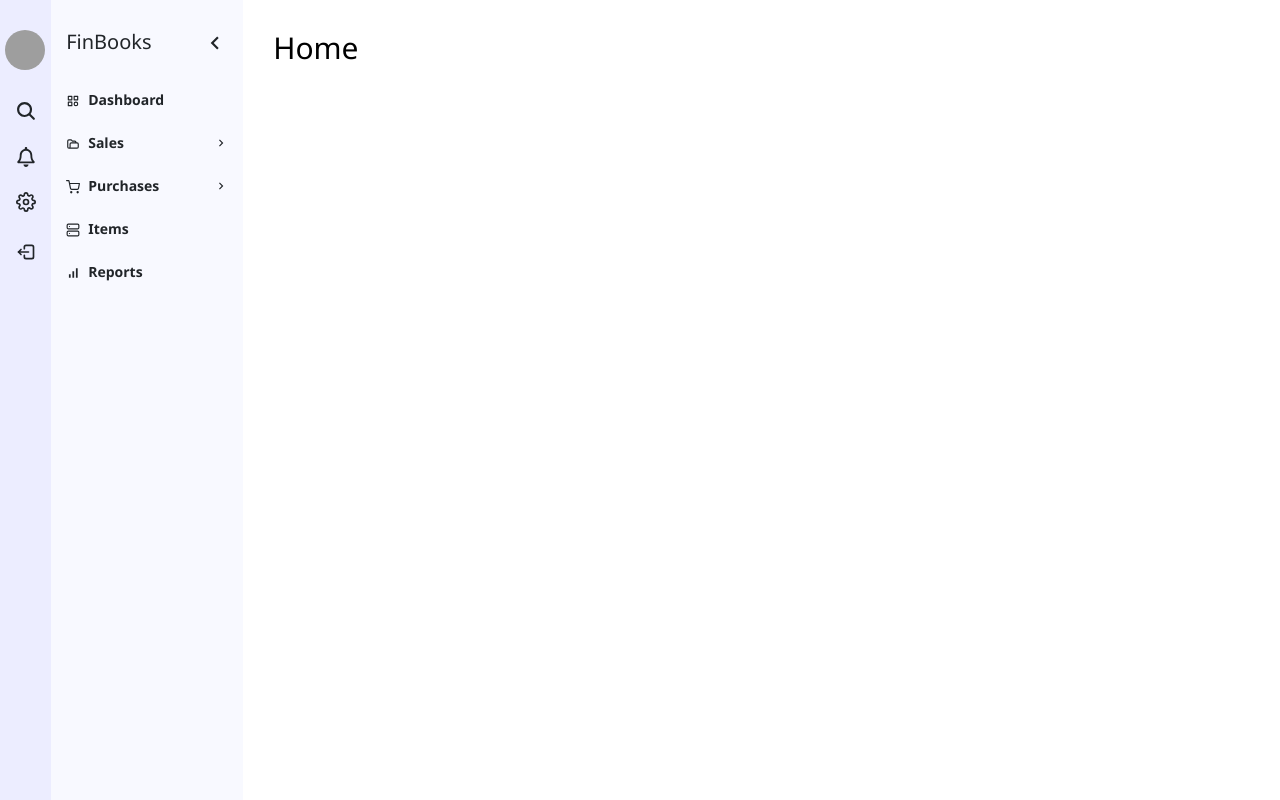
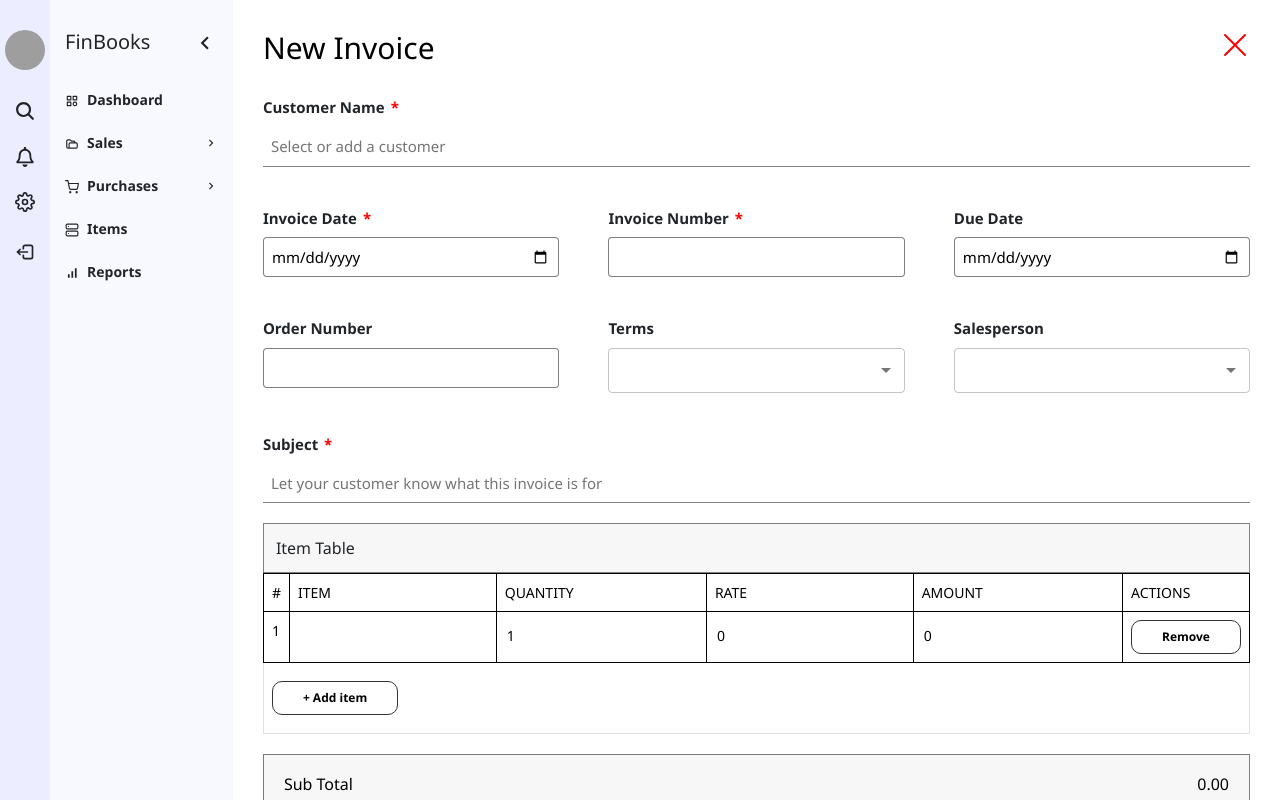
Before and after one commit to riverworldio/books-web, a React (Create React App) app: page /editInvoice/1 in a window 1280 px wide. Built offline with nearby package versions, Linux system fonts and the light colour scheme; grey boxes are pictures that could not be loaded.

Commit message:
invoice edit and table input done

```diff
--- a/src/App.js
+++ b/src/App.js
@@ -24,6 +24,7 @@
           <Route path="/Dashboard" element={<Dashboard />} />
           <Route path="/viewInvoices" element={<Invoice />} />
           <Route path="/newInvoice" element={<NewInvoice />} />
+          <Route path="/editInvoice/:id" element={<NewInvoice />} />
           <Route path="/Sales/Invoices" element={<InvoiceMain />} />
           <Route path="/Sales/Customers" element={<Customer />} />
           <Route path="/Items" element={<Items />} />
--- a/src/components/InvoiceTable/InvoiceTable.js
+++ b/src/components/InvoiceTable/InvoiceTable.js
@@ -122,9 +122,9 @@
         <Table sx={{ minWidth: 650 }} aria-label="simple table">
           <TableHead>
             <TableRow>
-              {/* <TableCell sx={styleCell}>Due Date</TableCell>
-              <TableCell sx={styleCell}>Issue Date</TableCell>
-              <TableCell sx={styleCell}>Order Num.</TableCell> */}
+              <TableCell sx={styleCell}>Due Date</TableCell>
+              <TableCell sx={styleCell}>Invoice Date</TableCell>
+              <TableCell sx={styleCell}>Order Num.</TableCell>
               <TableCell sx={styleCell}>Name</TableCell>
               <TableCell sx={styleCell}>Customer ID</TableCell>
               <TableCell sx={styleCell}>Amount</TableCell>
@@ -142,14 +142,14 @@
                 key={row.id}
                 sx={{ "&:last-child td, &:last-child th": { border: 0 } }}
               >
-                {/* <TableCell component="th" scope="row" sx={styleRow}>
+                <TableCell component="th" scope="row" sx={styleRow}>
                   {row.dueDate}
                 </TableCell>
-                <TableCell sx={styleRow}>{row.issueDate}</TableCell>
-                <TableCell sx={styleRow}>{row.orderNum}</TableCell> */}
+                <TableCell sx={styleRow}>{row.invoiceDate}</TableCell>
+                <TableCell sx={styleRow}>{row.orderNumber}</TableCell>
                 <TableCell sx={styleRow}>{row.customerName}</TableCell>
-                <TableCell sx={styleRow}>{row.id}</TableCell>
-                <TableCell sx={styleRow}>{row.Amount || "$0.00"}</TableCell>
+                <TableCell sx={styleRow}>{row.invoiceNumber || 0}</TableCell>
+                <TableCell sx={styleRow}>{row.total || "$0.00"}</TableCell>
                 <TableCell sx={styleRow} align="center">
                   {getStatusColor(row.status || "unknown")}
                 </TableCell>
@@ -165,7 +165,9 @@
                   </NavLink>
                 </TableCell>
                 <TableCell sx={styleRow}>
-                  <LuPenLine />
+                  <NavLink to={`/editInvoice/${row.id}`}>
+                    <LuPenLine />
+                  </NavLink>
                 </TableCell>
                 <TableCell sx={styleRow}>
                   <FaRegTrashAlt
--- a/src/components/Table/EditableTable.js
+++ b/src/components/Table/EditableTable.js
@@ -1,154 +1,120 @@
-import React, { useState } from "react";
-import { DndProvider, useDrag, useDrop } from "react-dnd";
-import { HTML5Backend } from "react-dnd-html5-backend";
+import React from "react";
+import TableRow from "./TableRow";
+import TableCell from "./TableCell";
+import "./Table.css";
+import OutlinedBtn from "../Buttons/OutlinedBtn/OutlinedBtn";
 
-const ItemTypes = {
-  ROW: "row",
+const EditableTable = ({
+  tablehead,
+  rows = [{ itemTable: "", quantity: "", rate: "", amount: "" }],
+  addRow,
+  updateRow,
+  removeRow,
+  btnName,
+}) => {
+  const handleAddRow = () => {
+    const newRow = {
+      id: Date.now().toString().slice(-4),
+      itemTable: "",
+      quantity: "",
+      rate: "",
+      amount: "",
     };
-
-const DraggableRow = ({
-  row,
-  index,
-  moveRow,
-  removeRow,
-  handleInputChange,
-}) => {
-  const ref = React.useRef(null);
-  const [{ isDragging }, drag] = useDrag({
-    type: ItemTypes.ROW,
-    item: { index },
-    collect: (monitor) => ({
-      isDragging: monitor.isDragging(),
-    }),
-  });
-
-  const [, drop] = useDrop({
-    accept: ItemTypes.ROW,
-    hover: (item, monitor) => {
-      if (!ref.current) {
-        return;
-      }
-      const dragIndex = item.index;
-      const hoverIndex = index;
-      if (dragIndex === hoverIndex) {
-        return;
-      }
-      const hoverBoundingRect = ref.current?.getBoundingClientRect();
-      const hoverMiddleY =
-        (hoverBoundingRect.bottom - hoverBoundingRect.top) / 2;
-      const clientOffset = monitor.getClientOffset();
-      const hoverClientY = clientOffset.y - hoverBoundingRect.top;
-
-      if (dragIndex < hoverIndex && hoverClientY < hoverMiddleY) {
-        return;
-      }
-      if (dragIndex > hoverIndex && hoverClientY > hoverMiddleY) {
-        return;
-      }
-      moveRow(dragIndex, hoverIndex);
-      item.index = hoverIndex;
-    },
-  });
-
-  drag(drop(ref));
-
-  return (
-    <tr ref={ref} style={{ opacity: isDragging ? 0.5 : 1 }}>
-      <td style={{ cursor: "move" }}>☰</td>
-      <td>
-        <input
-          type="text"
-          name="name"
-          value={row.name}
-          onChange={(event) => handleInputChange(index, event)}
-        />
-      </td>
-      <td>
-        <input
-          type="text"
-          name="quantity"
-          value={row.quantity}
-          onChange={(event) => handleInputChange(index, event)}
-        />
-      </td>
-      <td>
-        <input
-          type="text"
-          name="price"
-          value={row.price}
-          onChange={(event) => handleInputChange(index, event)}
-        />
-      </td>
-      <td>
-        <button onClick={() => removeRow(index)}>Remove</button>
-      </td>
-    </tr>
-  );
-};
-
-const EditableTable = ({ tablehead }) => {
-  const [rows, setRows] = useState([
-    { id: "1", name: "", quantity: "", price: "", amount: "" },
-  ]);
-
-  const handleAddRow = () => {
-    setRows([
-      ...rows,
-      {
-        id: `${rows.length + 1}`,
-        name: "",
-        quantity: "",
-        price: "",
-        amount: "",
-      },
-    ]);
-  };
-
-  const handleRemoveRow = (index) => {
-    const newRows = rows.filter((_, i) => i !== index);
-    setRows(newRows);
+    addRow(newRow);
   };
 
   const handleInputChange = (index, event) => {
     const { name, value } = event.target;
-    const newRows = rows.map((row, i) =>
-      i === index ? { ...row, [name]: value } : row
-    );
-    setRows(newRows);
+    const updatedRow = {
+      ...rows[index],
+      [name]: value,
+    };
+    if (name === "rate" || name === "quantity") {
+      const quantity =
+        parseFloat(name === "quantity" ? value : rows[index]?.quantity) || 0;
+      const rate = parseFloat(name === "rate" ? value : rows[index]?.rate) || 0;
+      updatedRow.amount = (quantity * rate)?.toFixed(2);
+    }
+    updateRow(index, updatedRow);
   };
 
-  const moveRow = (dragIndex, hoverIndex) => {
-    const newRows = [...rows];
-    const [movedRow] = newRows.splice(dragIndex, 1);
-    newRows.splice(hoverIndex, 0, movedRow);
-    setRows(newRows);
+  const handleRemoveRow = (index) => {
+    removeRow(index);
   };
 
   return (
-    <DndProvider backend={HTML5Backend}>
-      <table>
+    <table className="table table-bordered">
       <thead>
-          <tr>
-            {tablehead?.map((i) => (
-              <th>{i}</th>
+        <TableRow style={{ backgroundColor: "#f7f7f7" }}>
+          {tablehead.map((header, index) => (
+            <TableCell key={index}>{header}</TableCell>
           ))}
-          </tr>
+        </TableRow>
       </thead>
       <tbody>
         {rows.map((row, index) => (
-            <DraggableRow
-              key={row.id}
-              index={index}
-              row={row}
-              moveRow={moveRow}
-              removeRow={handleRemoveRow}
-              handleInputChange={handleInputChange}
+          <TableRow key={index}>
+            <TableCell>{index + 1}</TableCell>
+            <TableCell>
+              <input
+                type="text"
+                name="itemTable"
+                value={row.itemTable}
+                className="input-borderless"
+                onChange={(event) => handleInputChange(index, event)}
               />
+            </TableCell>
+            <TableCell>
+              <input
+                type="number"
+                name="quantity"
+                value={row.quantity}
+                className="input-borderless"
+                onChange={(event) => handleInputChange(index, event)}
+              />
+            </TableCell>
+            <TableCell>
+              <input
+                type="number"
+                name="rate"
+                value={row.rate}
+                className="input-borderless"
+                onChange={(event) => handleInputChange(index, event)}
+              />
+            </TableCell>
+            <TableCell>
+              <input
+                type="number"
+                name="amount"
+                value={row.amount}
+                className="input-borderless"
+                readOnly
+              />
+            </TableCell>
+            <TableCell>
+              <OutlinedBtn
+                text="Remove"
+                fontSize="12px"
+                margin="0px 0px"
+                onClick={() => handleRemoveRow(index)}
+              />
+            </TableCell>
+          </TableRow>
         ))}
       </tbody>
+      <tfoot>
+        <tr>
+          <td colSpan={tablehead.length}>
+            <OutlinedBtn
+              text={btnName}
+              fontSize="12px"
+              margin="10px 0px"
+              onClick={handleAddRow}
+            />
+          </td>
+        </tr>
+      </tfoot>
     </table>
-      <button onClick={handleAddRow}>Add Item</button>
-    </DndProvider>
   );
 };
 
--- /dev/null
+++ b/src/components/Table/Table.css
@@ -0,0 +1,12 @@
+.input-borderless {
+  border: none;
+  height: 30px;
+  width: 100%;
+  outline: none;
+  /* background-color: transparent; */
+}
+
+.table-head {
+  font-size: 15px;
+  font-weight: 600;
+}
--- a/src/pages/Invoice/NewInvoice.js
+++ b/src/pages/Invoice/NewInvoice.js
@@ -1,4 +1,4 @@
-import React, { useState } from "react";
+import React, { useState, useEffect } from "react";
 import {
   BorderStyled,
   MainLayout,
@@ -11,15 +11,19 @@
   Table,
   OutlinedBtn,
 } from "../../components";
-import { NavLink, useNavigate } from "react-router-dom";
+import { NavLink, useNavigate, useParams } from "react-router-dom";
 import { RxCross1 } from "react-icons/rx";
 import { ToastContainer, toast } from "react-toastify";
 import "react-toastify/dist/ReactToastify.css";
+import { addEntity } from "../../actions/EntityActions";
 import { useActions } from "../../app/use-Actions";
-import { addEntity } from "../../actions/EntityActions";
+import EditableTable from "../../components/Table/EditableTable";
+import { useSelector } from "react-redux";
+import { selectEntity } from "../../selectors/EntitySelector";
 
 const NewInvoice = () => {
   const navigate = useNavigate();
+  const { id } = useParams();
   const [customerName, setCustomerName] = useState("");
   const [invoiceDate, setInvoiceDate] = useState("");
   const [invoiceNumber, setInvoiceNumber] = useState("");
@@ -33,20 +37,90 @@
   const [total, setTotal] = useState("");
   const [notes, setNotes] = useState("");
   const [advanced, setAdvanced] = useState("");
+  const [subTotal, setSubTotal] = useState(0);
+  const [rows, setRows] = useState([
+    { item: "", quantity: 1, rate: 0, amount: 0 },
+  ]);
+  const { invoice } = useSelector(selectEntity);
 
+  const actions = useActions({
+    addEntity,
+  });
+  const headers1 = ["Item Table"];
   const dropdownOptions = [
     { value: "option1", label: "Option 1" },
     { value: "option2", label: "Option 2" },
     { value: "option3", label: "Option 3" },
   ];
 
-  const headers1 = ["Item Table"];
-  const headers = ["ITEM TABLE", "QUANTITY", "RATE", "AMOUNT"];
-  const rows = [["Type or click to select an item +", "1", "0.00", "0.00"]];
+  const taxOptions = [
+    { value: "1%", label: "1%" },
+    { value: "5%", label: "5%" },
+    { value: "18%", label: "18%" },
+  ];
 
-  const actions = useActions({
-    addEntity,
-  });
+  // const currencyOptions = [
+  //   { value: "INR", label: "INR" },
+  //   { value: "USD", label: "USD" },
+  // ];
+
+  useEffect(() => {
+    invoice?.data?.data
+      ?.filter((item) => item.id === id)
+      ?.forEach((invoiceData) => {
+        setCustomerName(invoiceData?.customerName);
+        setInvoiceDate(invoiceData?.invoiceDate);
+        setInvoiceNumber(invoiceData?.invoiceNumber);
+        setDueDate(invoiceData?.dueDate);
+        setOrderNumber(invoiceData?.orderNumber);
+        setTerms(invoiceData?.terms);
+        setSalesperson(invoiceData?.salesperson);
+        setSubject(invoiceData?.subject);
+        setDiscount(invoiceData?.discount);
+        setTax(invoiceData?.tax);
+        setTotal(invoiceData?.total);
+        setNotes(invoiceData?.notes);
+        setAdvanced(invoiceData?.advanced);
+        setRows(invoiceData?.items);
+      });
+  }, [id]);
+
+  const calculateTotal = () => {
+    const subtotal = rows?.reduce(
+      (acc, row) => acc + parseFloat(row?.amount || 0),
+      0
+    );
+    const discountAmount = (subtotal * (parseFloat(discount) || 0)) / 100;
+    const taxAmount =
+      ((subtotal - discountAmount) * (parseFloat(tax) || 0)) / 100;
+    const finalTotal = subtotal - discountAmount + taxAmount;
+
+    setSubTotal(subtotal?.toFixed(2));
+    return finalTotal?.toFixed(2);
+  };
+
+  const updateTotal = () => {
+    const newTotal = calculateTotal();
+    setTotal(newTotal);
+  };
+
+  useEffect(() => {
+    updateTotal();
+  }, [rows, discount, tax]);
+
+  const addRow = (newRow) => {
+    setRows([...rows, newRow]);
+  };
+
+  const updateRow = (index, updatedRow) => {
+    const updatedRows = rows?.map((row, i) => (i === index ? updatedRow : row));
+    setRows(updatedRows);
+  };
+
+  const removeRow = (index) => {
+    const updatedRows = rows?.filter((_, i) => i !== index);
+    setRows(updatedRows);
+  };
 
   const handleSave = async () => {
     const invoiceData = {
@@ -63,24 +137,20 @@
       total,
       notes,
       advanced,
+      items: rows,
     };
+    if (id) {
+      invoiceData.id = id;
+    }
+    try {
+      if (id) {
+        await actions.addEntity(invoiceData, "invoice");
+        toast.success("Updated successfully!");
+      } else {
+        await actions.addEntity(invoiceData, "invoice");
+        toast.success("Saved successfully!");
+      }
 
-    try {
-      await actions.addEntity(invoiceData, "invoice");
-      setCustomerName("");
-      setInvoiceDate("");
-      setInvoiceNumber("");
-      setDueDate("");
-      setOrderNumber("");
-      setTerms("");
-      setSalesperson("");
-      setSubject("");
-      setDiscount("");
-      setTax("");
-      setTotal("");
-      setNotes("");
-      setAdvanced("");
-      toast.success("Saved successfully!");
       setTimeout(() => {
         navigate("/viewInvoices");
       }, 1000);
@@ -170,16 +240,16 @@
           variant="standard"
           required={true}
         />
-
         <Container margin="20px 0px">
           <Table headers={headers1} headerFontSize="16px" />
-          <Table
-            headers={headers}
+          <EditableTable
+            tablehead={["#", "ITEM", "QUANTITY", "RATE", "AMOUNT", "ACTIONS"]}
             rows={rows}
-            headerFontSize="14px"
-            cellFontSize="14px"
+            updateRow={updateRow}
+            removeRow={removeRow}
+            addRow={addRow}
+            btnName="+ Add item"
           />
-          <OutlinedBtn text="Add Item +" fontSize="12px" margin="10px 0px" />
         </Container>
 
         <Container
@@ -190,7 +260,7 @@
         >
           <FlexContainer>
             <TextTypo text="Sub Total" />
-            <TextTypo text="0.00" />
+            <TextTypo text={subTotal} />
           </FlexContainer>
           <BorderStyled
             borderWidth="100%"
@@ -211,20 +281,35 @@
                   value={discount}
                   margin="0px"
                   onChange={(e) => setDiscount(e.target.value)}
-                  placeholder="Add Discount+"
+                  placeholder="Add Discount (%)"
                 />
                 <CustomInput
                   type="dropdown"
                   value={tax}
                   margin="0px"
                   onChange={(e) => setTax(e.target.value)}
-                  options={dropdownOptions}
+                  options={taxOptions}
                 />
               </FlexContainer>
             </FlexContainer>
             <FlexContainer direction="column">
-              <TextTypo text="0.00" textAlign="right" fontColor="#00000080" />
-              <TextTypo text="-0.00" textAlign="right" fontColor="#00000080" />
+              <TextTypo
+                text={`-${(
+                  (subTotal * (parseFloat(discount) || 0)) /
+                  100
+                ).toFixed(2)}`}
+                textAlign="right"
+                fontColor="#00000080"
+              />
+              <TextTypo
+                text={`+${(
+                  ((subTotal - (subTotal * (parseFloat(discount) || 0)) / 100) *
+                    (parseFloat(tax) || 0)) /
+                  100
+                ).toFixed(2)}`}
+                textAlign="right"
+                fontColor="#00000080"
+              />
             </FlexContainer>
           </FlexContainer>
           <BorderStyled
@@ -237,15 +322,15 @@
           <FlexContainer align="center">
             <FlexContainer width="30%" align="center">
               <TextTypo text="Total" />
-              <CustomInput
+              {/* <CustomInput
                 type="dropdown"
                 value={total}
                 margin="0px 0px 0px 20px"
                 onChange={(e) => setTotal(e.target.value)}
-                options={dropdownOptions}
-              />
+                options={currencyOptions}
+              /> */}
             </FlexContainer>
-            <TextTypo text="0.00" />
+            <TextTypo text={total} />
           </FlexContainer>
         </Container>
 
@@ -279,8 +364,8 @@
             onClick={handleSave}
           />
         </FlexContainer>
+        <ToastContainer />
       </Container>
-      <ToastContainer />
     </MainLayout>
   );
 };
```
Lines whose indentation alone changed are shown as unchanged.
